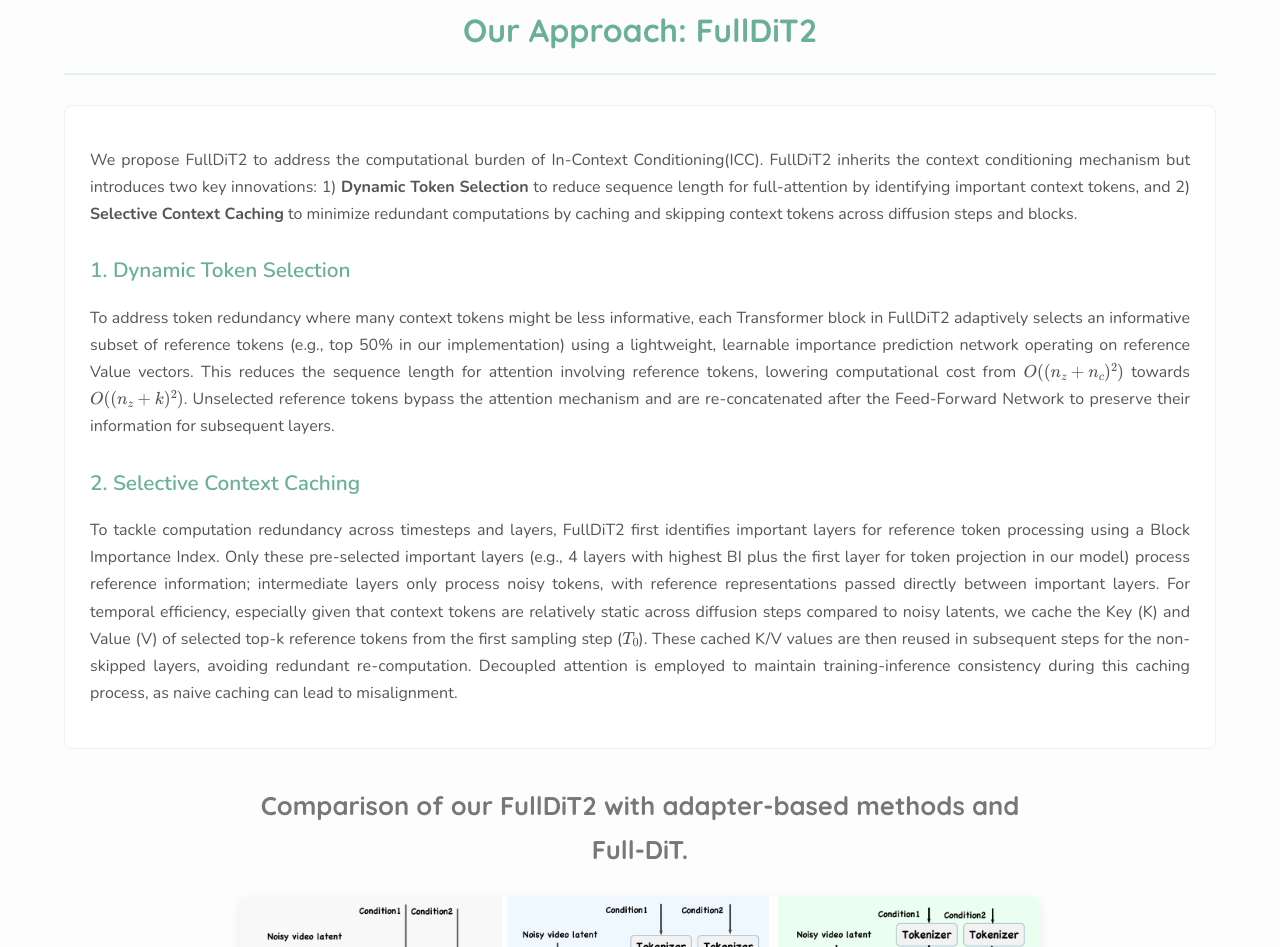
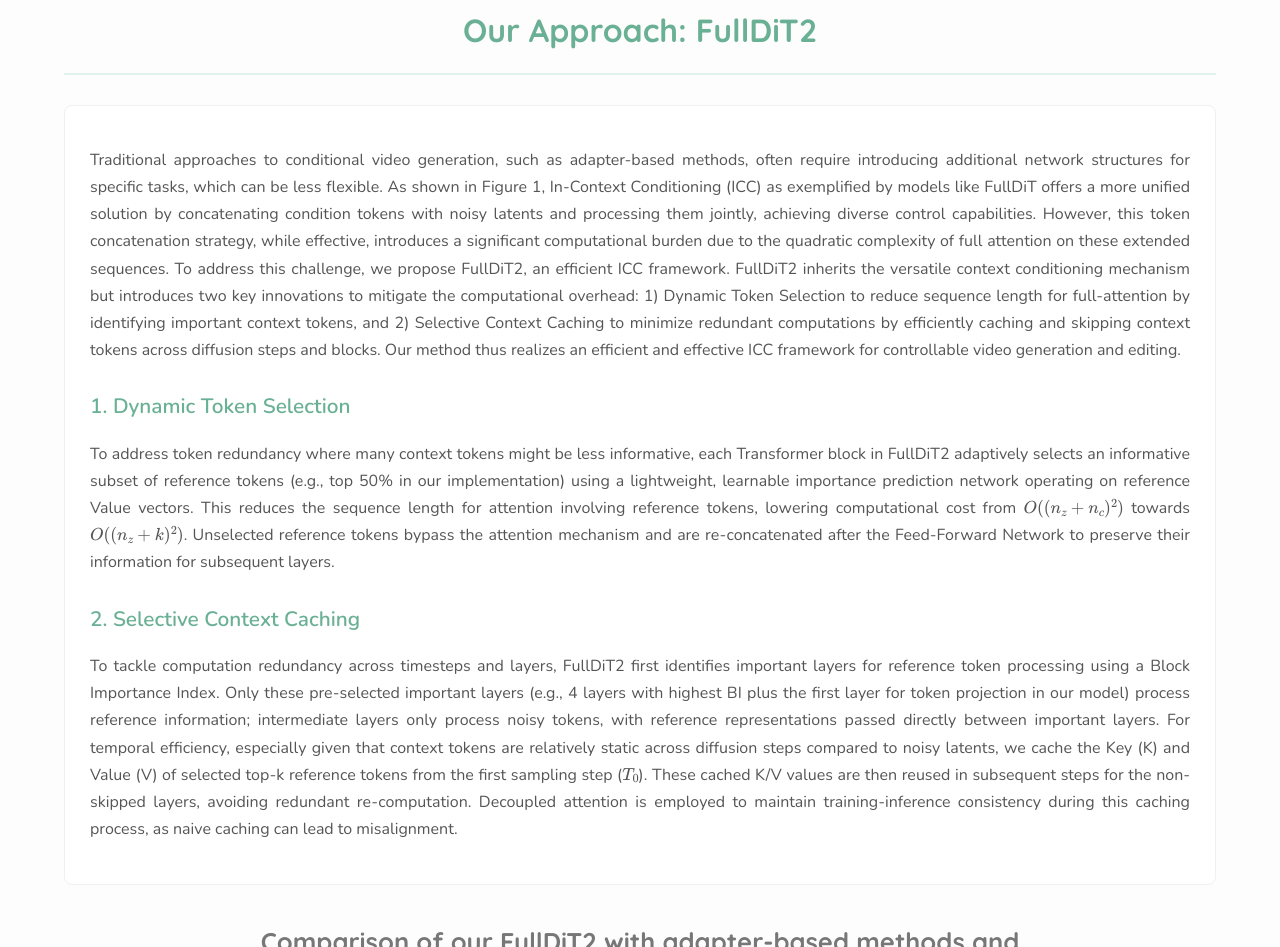
Before and after one commit to FullDiT2/FullDiT2.github.io, a plain HTML site: page index.html in a window 1280 px wide. Shown: the part 2525-3472 px from the top of the page. Drawn offline with nearby package versions, Linux system fonts and the light colour scheme.

Commit message:
Update index.html

```diff
--- a/index.html
+++ b/index.html
@@ -1187,7 +1187,8 @@
         <section id="method">
             <h2>Our Approach: FullDiT2</h2>
             <div class="content-box">
-                <p>We propose FullDiT2 to address the computational burden of In-Context Conditioning(ICC). FullDiT2 inherits the context conditioning mechanism but introduces two key innovations: 1) <b>Dynamic Token Selection</b> to reduce sequence length for full-attention by identifying important context tokens, and 2) <b>Selective Context Caching</b> to minimize redundant computations by caching and skipping context tokens across diffusion steps and blocks.</p>
+                <p>Traditional approaches to conditional video generation, such as adapter-based methods, often require introducing additional network structures for specific tasks, which can be less flexible. As shown in Figure 1, In-Context Conditioning (ICC) as exemplified by models like FullDiT offers a more unified solution by concatenating condition tokens with noisy latents and processing them jointly, achieving diverse control capabilities. However, this token concatenation strategy, while effective, introduces a significant computational burden due to the quadratic complexity of full attention on these extended sequences. To address this challenge, we propose FullDiT2, an efficient ICC framework. FullDiT2 inherits the versatile context conditioning mechanism but introduces two key innovations to mitigate the computational overhead: 1) Dynamic Token Selection to reduce sequence length for full-attention by identifying important context tokens, and 2) Selective Context Caching to minimize redundant computations by efficiently caching and skipping context tokens across diffusion steps and blocks. Our method thus realizes an efficient and effective ICC framework for controllable video generation and editing.</p>
+                <!-- <p>We propose FullDiT2 to address the computational burden of In-Context Conditioning(ICC). FullDiT2 inherits the context conditioning mechanism but introduces two key innovations: 1) <b>Dynamic Token Selection</b> to reduce sequence length for full-attention by identifying important context tokens, and 2) <b>Selective Context Caching</b> to minimize redundant computations by caching and skipping context tokens across diffusion steps and blocks.</p> -->
                 <h4>1. Dynamic Token Selection</h4>
                 <p>To address token redundancy where many context tokens might be less informative, each Transformer block in FullDiT2 adaptively selects an informative subset of reference tokens (e.g., top 50% in our implementation) using a lightweight, learnable importance prediction network operating on reference Value vectors. This reduces the sequence length for attention involving reference tokens, lowering computational cost from $O((n_z+n_c)^2)$ towards $O((n_z+k)^2)$. Unselected reference tokens bypass the attention mechanism and are re-concatenated after the Feed-Forward Network to preserve their information for subsequent layers.</p>
 
```
